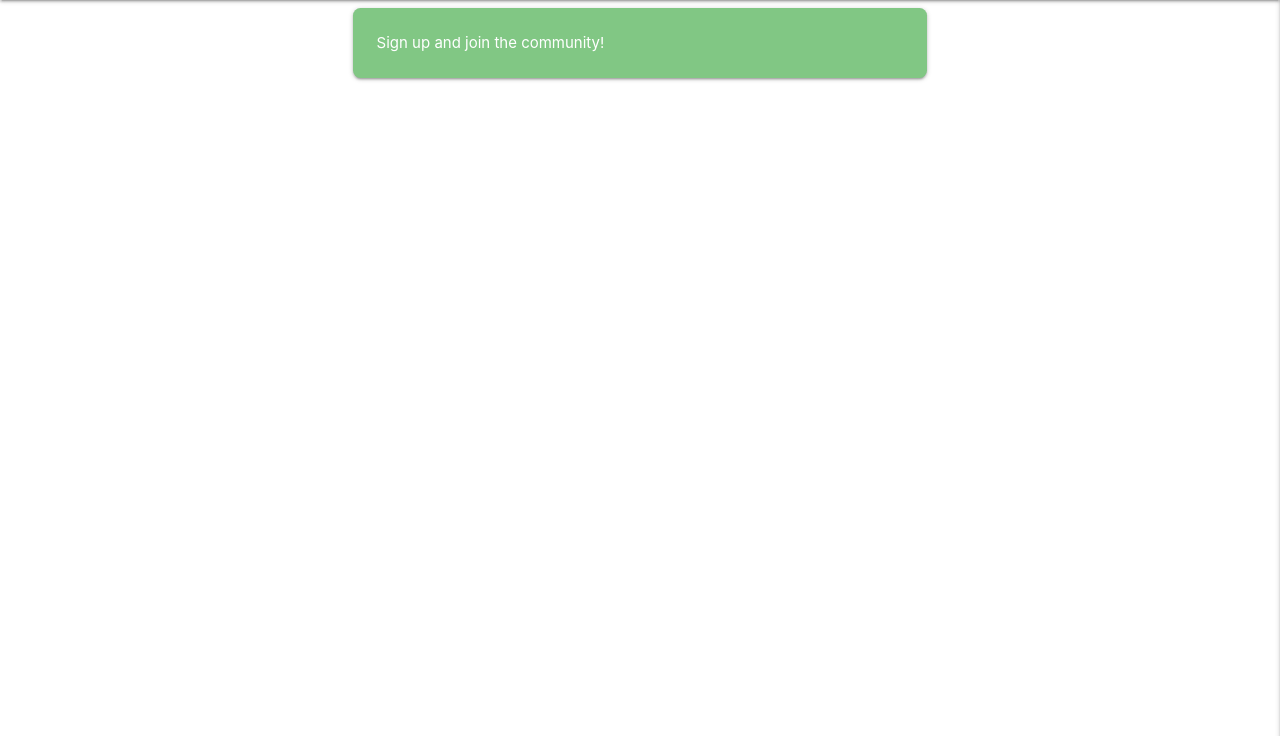
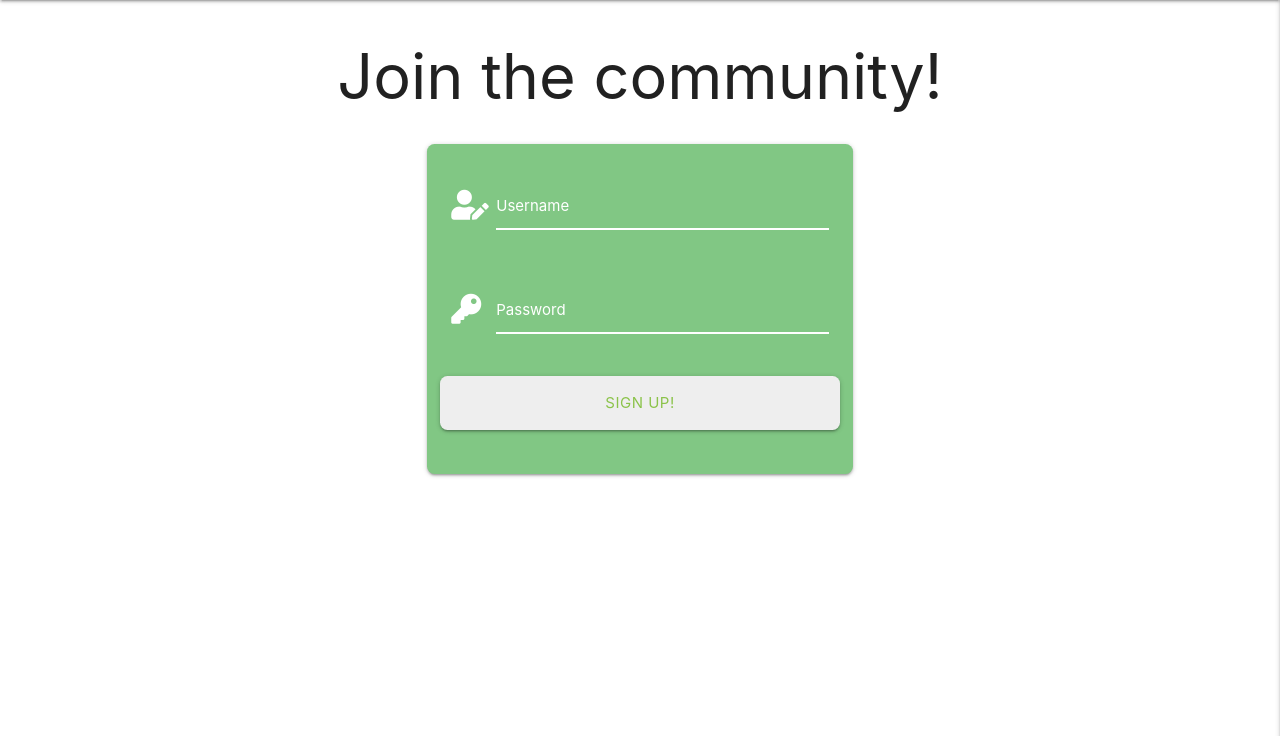
Before and after one commit to Code-Institute-Submissions/CI_MS3, a Flask app: page /signup in a window 1280 px wide. Shown: the part 64-800 px from the top of the page. Run offline with Flask 2, Linux system fonts and the light colour scheme; some libraries are stand-ins or nearby versions; some web fonts are replaced.

Commit message:
Create signup form

```diff
--- a/static/css/style.css
+++ b/static/css/style.css
@@ -1,5 +1,60 @@
 /* SIGNUP */
 
-.signup-card {
+.rounded-element {
     border-radius: .5rem;
 }
+
+/* Input & label color change solution from Stack Overflow */
+
+  /* Inactive/Active Default input field color */
+    .input-field input[type]:not([readonly]),
+    .input-field input[type]:focus:not([readonly]),
+    .input-field textarea:not([readonly]),
+    .input-field textarea:focus:not([readonly]) {
+        border-bottom: 1px solid #fff;
+        box-shadow: 0 1px 0 0 #fff;
+    }
+
+    /* Inactive/Active Default input label color */
+    .input-field input[type]:focus:not([readonly])+label,
+    .input-field textarea:focus:not([readonly])+label {
+        color: #fff;
+    }
+
+    /* Active/Inactive Invalid input field colors */
+    .input-field input[type].invalid,
+    .input-field input[type].invalid:focus,
+    .input-field textarea.invalid,
+    .input-field textarea.invalid:focus {
+        border-bottom: 1px solid #e57373;
+        box-shadow: 0 1px 0 0 #e57373;
+    }
+
+    /* Active/Inactive Invalid input label color */
+    .input-field input[type].invalid:focus+label,
+    .input-field input[type].invalid~.helper-text::after,
+    .input-field input[type].invalid:focus~.helper-text::after,
+    .input-field textarea.invalid:focus+label,
+    .input-field textarea.invalid~.helper-text::after,
+    .input-field textarea.invalid:focus~.helper-text::after {
+        color: #e57373;
+    }
+
+    /* Active/Inactive Valid input field color */
+    .input-field input[type].valid,
+    .input-field input[type].valid:focus,
+    .input-field textarea.valid,
+    .input-field textarea.valid:focus {
+        border-bottom: 1px solid #26a69a;
+        box-shadow: 0 1px 0 0 #26a69a;
+    }
+
+    /* Active/Inactive Valid input label color */
+    .input-field input[type].valid:focus+label,
+    .input-field input[type].valid~.helper-text::after,
+    .input-field input[type].valid:focus~.helper-text::after,
+    .input-field textarea.valid:focus+label,
+    .input-field textarea.valid~.helper-text::after,
+    .input-field textarea.valid:focus~.helper-text::after {
+        color: #26a69a;
+    }
--- a/templates/signup.html
+++ b/templates/signup.html
@@ -2,16 +2,38 @@
 {% block content %}
 
 <main>
+    <!--Sign up form -->
     <div class="container">
         <div class="row">
-            <form class="col s12 m8 offset-m2">
-                <div class="card-panel signup-card green lighten-2">
-                    <span class="white-text">
-                        Sign up and join the community!
-                    </span>
+            <h1 class="center-align"> Join the community! </h1>
+            <form class="col s12 m8 offset-m2 l6 offset-l3" method="POST" action="{{ url_for('signup') }}">
+                <div class="card-panel rounded-element green lighten-2">
+                    <!-- Username -->
+                    <div class="row">
+                    <div class="input-field col s12">
+                        <i class="fas fa-user-edit prefix white-text"></i>
+                        <input id="username" name="username" type="text" class="validate">
+                        <label for="username" class="white-text">Username</label>
+                        </div>
+                    </div>
+                    <!-- Password -->
+                    <div class="row">
+                        <div class="input-field col s12">
+                            <i class="fas fa-key prefix white-text"></i>
+                            <input id="password" name="password" type="password" class="validate">
+                            <label for="password" class="white-text">Password</label>
+                        </div>
+                    </div>
+                    <!-- Sign up button -->
+                    <div class="row">
+                        <button type="submit" class="col s12 btn-large grey lighten-3 light-green-text rounded-element waves-effect">
+                            Sign Up!
+                        </button>
+                    </div>
                 </div>
             </form>
         </div>
+
     </div>
 </main>
 
```
